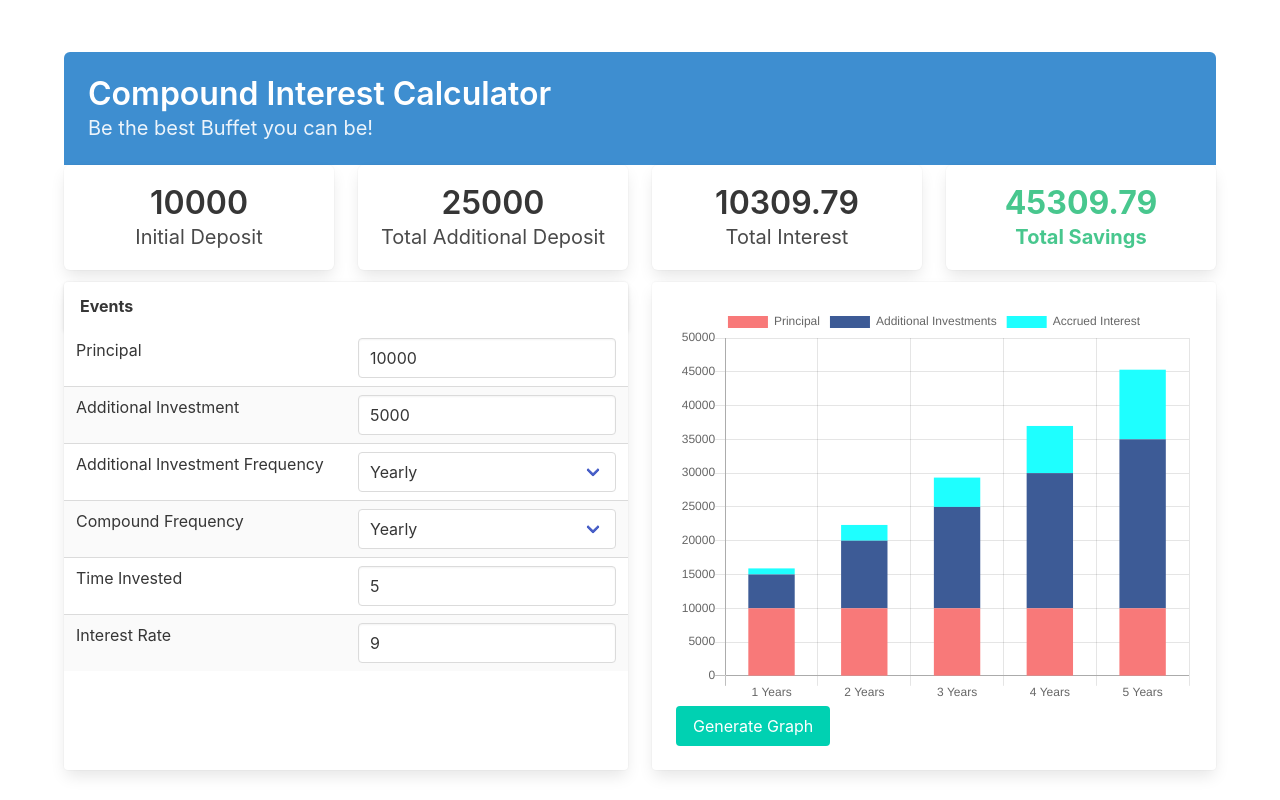
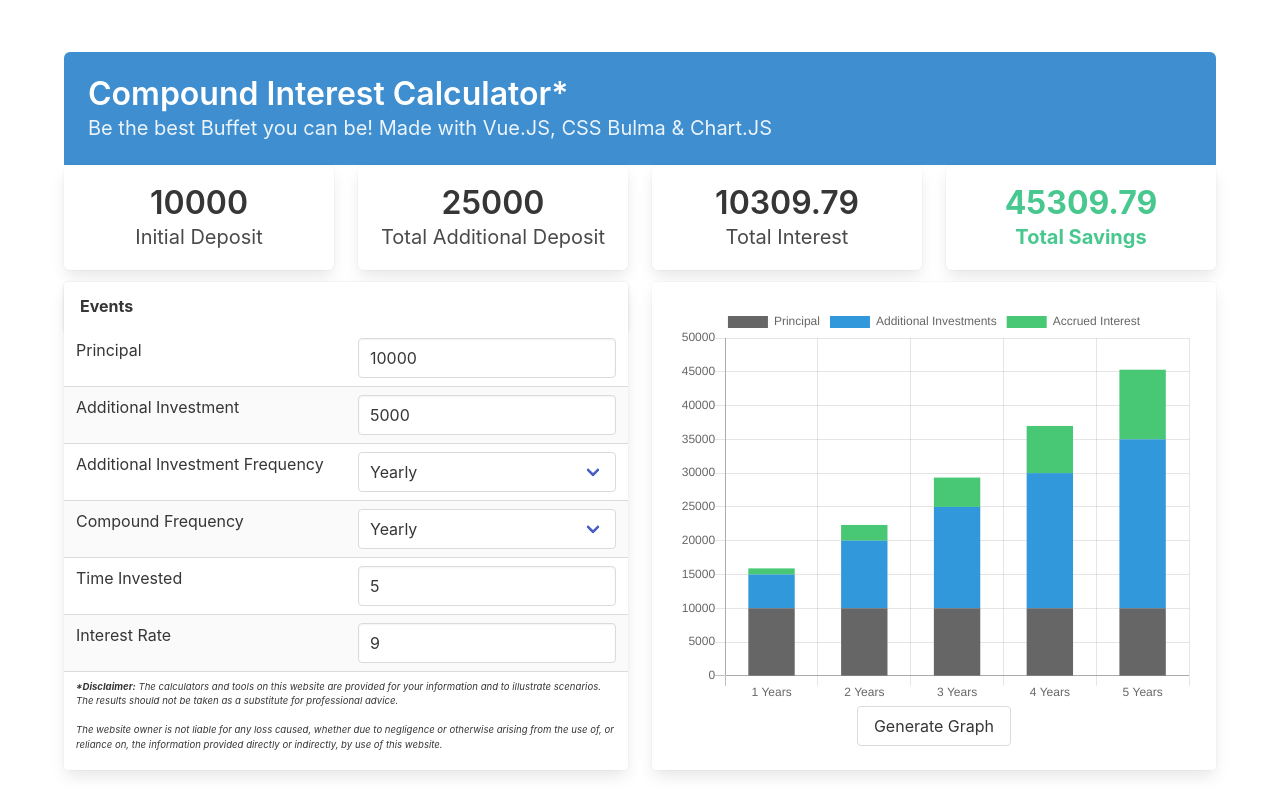
Before and after one commit to tompwu/Vue_Compound_Calculator, a plain HTML site: page index.html in a window 1280 px wide. Drawn offline with nearby package versions, Linux system fonts and the light colour scheme.

Commit message:
added disclaimer, updated button style, updated colors/colurs, edited title

```diff
--- a/index.html
+++ b/index.html
@@ -5,7 +5,7 @@
     <meta charset="utf-8">
     <meta http-equiv="X-UA-Compatible" content="IE=edge">
     <meta name="viewport" content="width=device-width, initial-scale=1">
-    <title>Compound Interest</title>
+    <title>Compound Interest Calculator*</title>
     <link rel="stylesheet" href="https://maxcdn.bootstrapcdn.com/font-awesome/4.7.0/css/font-awesome.min.css">
     <link href="https://fonts.googleapis.com/css?family=Open+Sans:300,400,700" rel="stylesheet">
     <!-- Bulma Version 0.8.x-->
@@ -32,10 +32,10 @@
                         <div class="hero-body">
                             <div class="container">
                                 <h1 class="title">
-                                    Compound Interest Calculator
+                                    Compound Interest Calculator*
                                 </h1>
                                 <h2 class="subtitle">
-                                    Be the best Buffet you can be!
+                                    Be the best Buffet you can be! Made with Vue.JS, CSS Bulma & Chart.JS
                                 </h2>
                             </div>
                         </div>
@@ -122,6 +122,15 @@
                                                     <td width="50%">
                                                         <input class="input" v-model="interest_rate" type="text" placeholder="Small input"></td>
                                                 </tr>
+                                                <tr>
+                                                    <td colspan="2" style="width:100%">
+                                                        <p class="is-italic" style="font-size:0.6em">
+                                                            <strong>*Disclaimer:</strong>
+                                                            The calculators and tools on this website are provided for your information and to illustrate scenarios. The results should not be taken as a substitute for professional advice.</br></br>
+                                                            The website owner is not liable for any loss caused, whether due to negligence or otherwise arising from the use of, or reliance on, the information provided directly or indirectly, by use of this website.
+                                                        </p>
+                                                    </td>
+                                                </tr>
                                             </tbody>
                                         </table>
                                     </div>
@@ -131,9 +140,9 @@
                         <div class="column is-6 charttest">
                             <div class="card">
                                 <div class="card-content">
-                                    <div class="content">
+                                    <div class="content has-text-centered">
                                         <reactive :chart-data="datacollection"></reactive>
-                                        <button class="button is-primary" @click="fillData()">Generate Graph</button>
+                                        <button class="button " @click="fillData()">Generate Graph</button>
                                     </div>
                                 </div>
                             </div>
@@ -242,17 +251,17 @@
                     labels: cols,
                     datasets: [{
                             label: 'Principal',
-                            backgroundColor: '#f87979',
+                            backgroundColor: '##363636',
                             data: principalData
                         },
                         {
                             label: 'Additional Investments',
-                            backgroundColor: '#3D5B96',
+                            backgroundColor: '#3298dc',
                             data: investmentsData
                         },
                         {
                             label: 'Accrued Interest',
-                            backgroundColor: '#1EFFFF',
+                            backgroundColor: '#48c774',
                             data: interestData
                         }
                     ]
```
